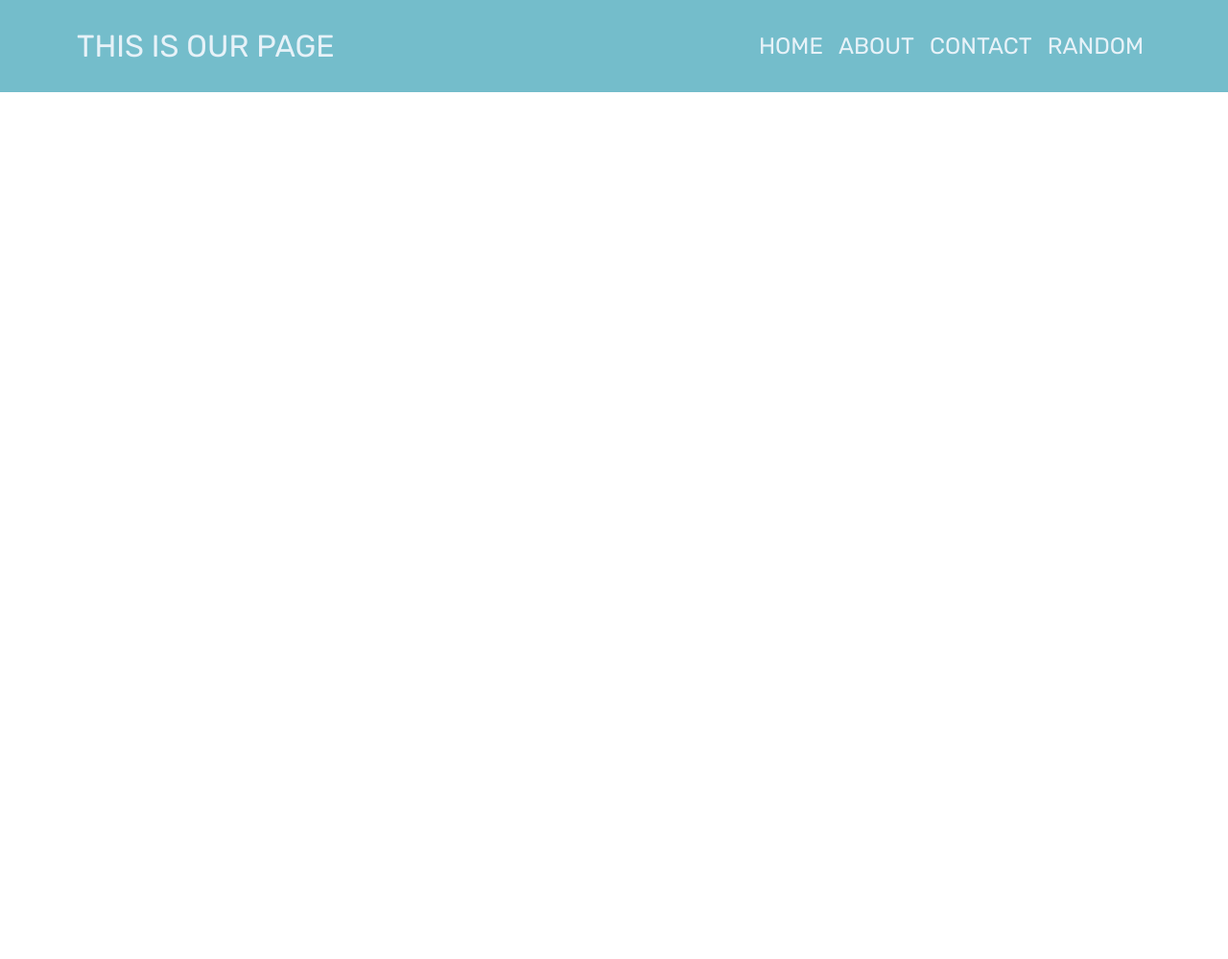
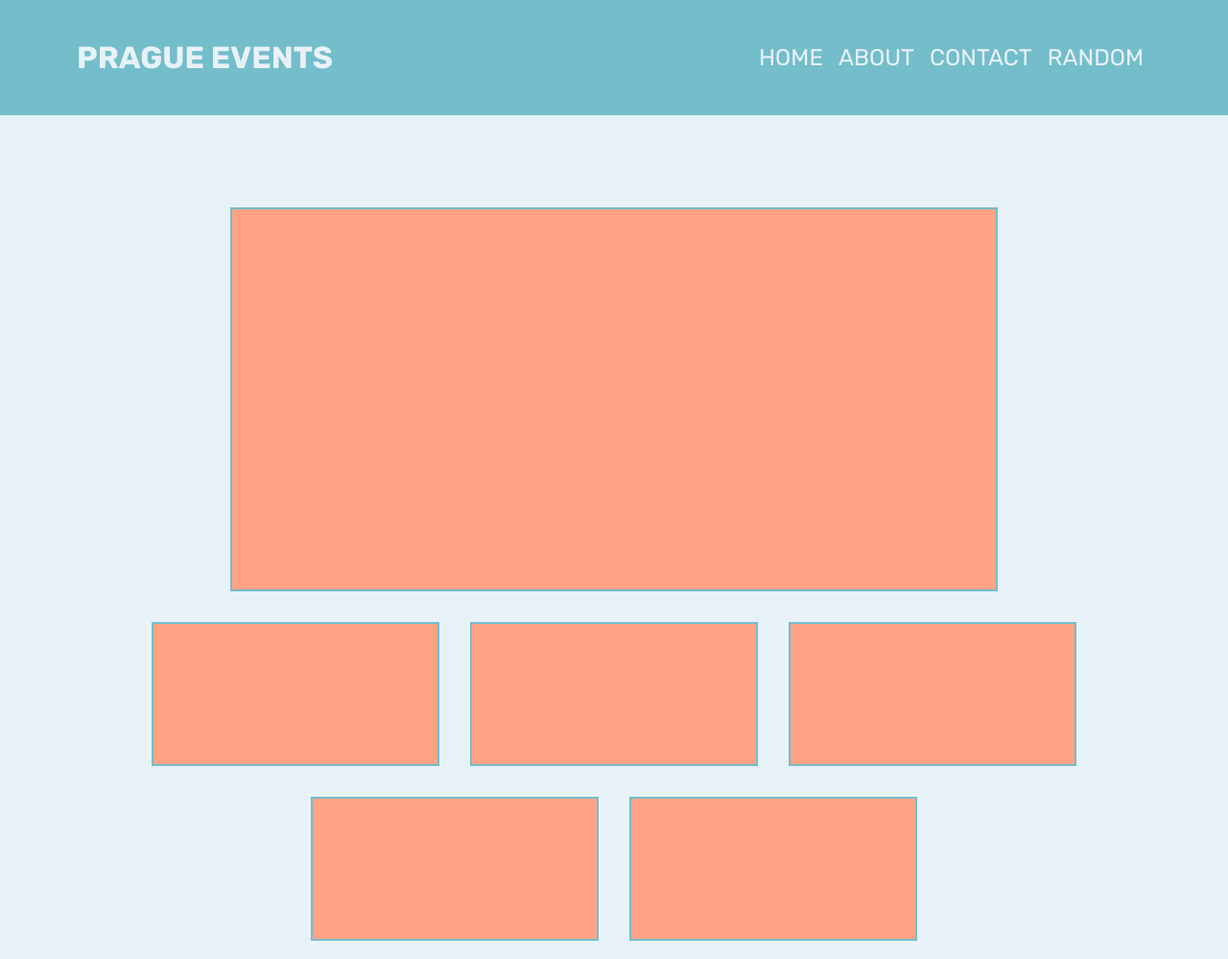
Before and after one commit to ricqvo/hackathon2, a website: page src/index.html in a window 1280 px wide. Shown: the whole page at 96% size. Before the commit the page ends 800 px from the top, so only its background shows below. Drawn offline with nearby package versions, Linux system fonts and the light colour scheme; files that its build step writes are made by us from their sources.

Commit message:
html sctucture

```diff
--- /dev/null
+++ b/src/css/_header.scss
@@ -0,0 +1,33 @@
+.header {
+        display: flex;
+        flex-direction: row;
+        justify-content: space-between;
+        align-items: center;
+        flex-wrap: nowrap;
+        min-height: 15vh;
+}
+.header__buttons {
+        display: flex;
+        flex-direction: row;
+
+        margin-right: 5rem;
+}
+.header__text {
+        margin: 0.5rem;
+        font-size: 200%;
+        margin-left: 5rem;
+        font-weight: 700;
+}
+.header__button {
+        font-size: 150%;
+        margin: 0.5rem;
+}
+header {
+        background-color: #74bdcb;
+        color: #e7f2f8;
+}
+
+.header__button:hover {
+        cursor: pointer;
+        text-decoration: underline;
+}
--- /dev/null
+++ b/src/css/_home.scss
@@ -0,0 +1,14 @@
+* {
+        margin: 0;
+        padding: 0;
+        box-sizing: border-box;
+        font-size: 16px;
+}
+html {
+        font-family: "Rubik", sans-serif;
+        max-width: 100vw;
+}
+body {
+        min-width: 100vw;
+        min-height: 100vh;
+}
--- /dev/null
+++ b/src/css/_main.scss
@@ -0,0 +1,36 @@
+main {
+        min-height: 85vh;
+        background-color: #e7f2f8;
+        display: flex;
+        align-items: center;
+        justify-content: center;
+}
+.events {
+        display: flex;
+        flex-direction: column;
+        align-items: center;
+        justify-self: center;
+        min-height: 80vh;
+        margin: 5rem;
+}
+.eventMain {
+        width: 800px;
+        height: 400px;
+        background-color: #ffa384;
+        border: 2px solid #74bdcb;
+        margin: 1rem;
+}
+.eventRest {
+        display: flex;
+        flex-direction: row;
+        flex-wrap: wrap;
+        // max-width: 900px;
+        justify-content: center;
+}
+.eventSmall {
+        width: 300px;
+        height: 150px;
+        background-color: #ffa384;
+        border: 2px solid #74bdcb;
+        margin: 1rem;
+}
--- a/src/css/style.scss
+++ b/src/css/style.scss
@@ -1,41 +1,7 @@
-* {
-        margin: 0;
-        padding: 0;
-        box-sizing: border-box;
-        font-size: 16px;
-}
-html {
-        font-family: "Rubik", sans-serif;
-}
-body {
-        min-width: 100vw;
-        min-height: 100vh;
-}
-
-.header {
-        display: flex;
-        flex-direction: row;
-        justify-content: space-between;
-        align-items: center;
-        flex-wrap: nowrap;
-        min-height: 6rem;
-}
-.header__buttons {
-        display: flex;
-        flex-direction: row;
-
-        margin-right: 5rem;
-}
-.header__text {
-        margin: 0.5rem;
-        font-size: 200%;
-        margin-left: 5rem;
-}
-.header__button {
-        font-size: 150%;
-        margin: 0.5rem;
-}
-header {
-        background-color: #74bdcb;
-        color: #e7f2f8;
-}
+@import "./home";
+@import "./header";
+@import "./about";
+@import "./random";
+@import "./contact";
+@import "./main";
+//
--- a/src/index.html
+++ b/src/index.html
@@ -14,7 +14,7 @@
         <body>
                 <header>
                         <div class="header">
-                                <div class="header__text">THIS IS OUR PAGE</div>
+                                <div class="header__text">PRAGUE EVENTS</div>
                                 <div class="header__buttons">
                                         <div class="header__button button1">HOME</div>
                                         <div class="header__button button2">ABOUT</div>
@@ -23,6 +23,19 @@
                                 </div>
                         </div>
                 </header>
+                <main>
+                        <div class="events">
+                                <div class="eventMain"></div>
+                                <div class="eventRest">
+                                        <div class="eventSmall"></div>
+                                        <div class="eventSmall"></div>
+                                        <div class="eventSmall"></div>
+                                        <div class="eventSmall"></div>
+                                        <div class="eventSmall"></div>
+                                </div>
+                        </div>
+                </main>
+
                 <script src="./js/script.js"></script>
         </body>
 </html>
--- a/src/js/script.js
+++ b/src/js/script.js
@@ -0,0 +1,17 @@
+const buttonHome = document.querySelector(".button1");
+const buttonAbout = document.querySelector(".button2");
+const buttonContact = document.querySelector(".button3");
+const buttonRandom = document.querySelector(".button4");
+
+buttonHome.addEventListener("click", function () {
+        location.href = "./index.html";
+});
+buttonAbout.addEventListener("click", function () {
+        location.href = "./about.html";
+});
+buttonContact.addEventListener("click", function () {
+        location.href = "./contact.html";
+});
+buttonRandom.addEventListener("click", function () {
+        location.href = "./random.html";
+});
```
Also changed, not shown: src/about.html (+28 -0 lines), src/contact.html (+28 -0 lines), src/random.html (+28 -0 lines), src/css/_about.scss (added), src/css/_contact.scss (added), src/css/_random.scss (added).
